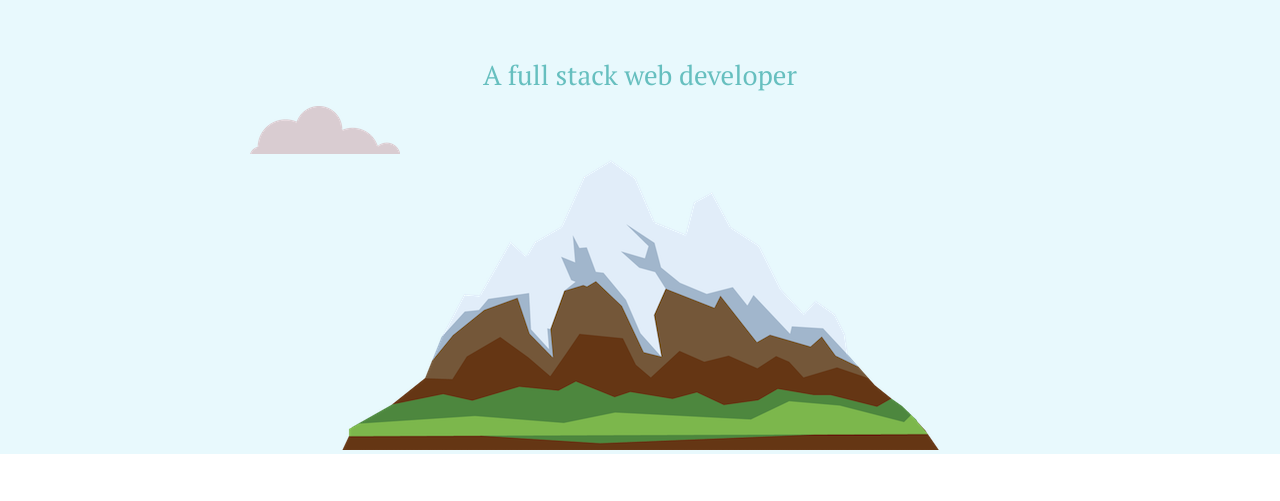
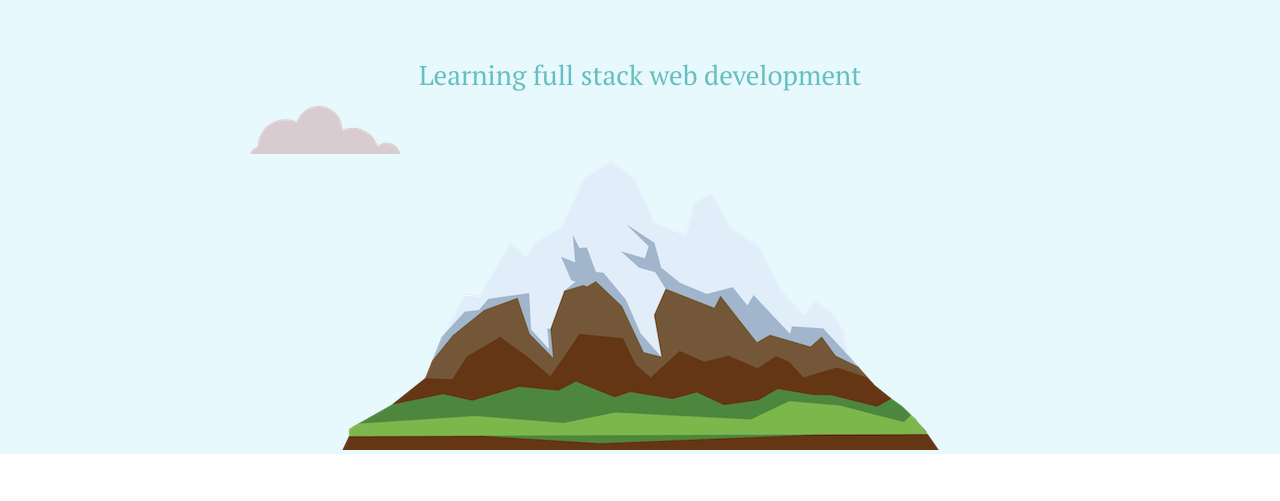
Before and after one commit to avadhut-noola/Personal-site, a plain HTML site: page index.html in a window 1280 px wide. Shown: the part 283-784 px from the top of the page. Drawn offline with Linux system fonts and the light colour scheme.

Commit message:
Update index.html

```diff
--- a/index.html
+++ b/index.html
@@ -15,7 +15,7 @@
    <div class="intro">
       <img class="top_cloud" src="img/cloud.png" alt="cloud">
       <h1>I'm Avadhut</h1>
-      <h2>A full stack web developer</h2>
+      <h2>Learning full stack web development</h2>
       <img class="bot_cloud" src="img/cloud.png" alt="cloud">
       <img src="img/mountain.png" alt="mountain">
    </div>
```
